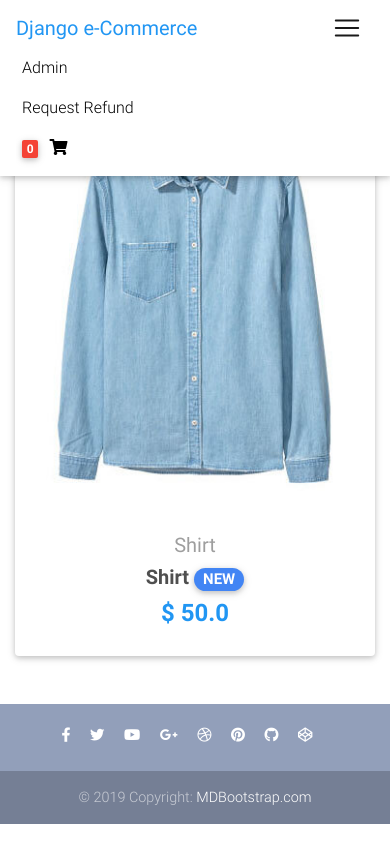
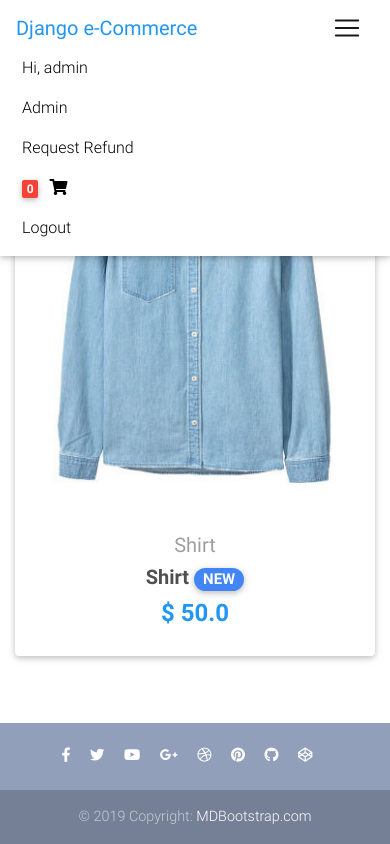
Before and after one commit to hansso16/djecommerce, a Django app: page / in a window 390 px wide, after a click that opens the changed part. Run offline with Django 3.2, Linux system fonts and the light colour scheme; a user stored in the database is signed in; data comes from the database, SQL or seed files in the repository; some libraries are stand-ins or nearby versions.

Commit message:
Merge branch 'master' of https://github.com/hansso16/djecommerce
UI fixes; UX improvements

```diff
--- a/static/css/style.min.css
+++ b/static/css/style.min.css
@@ -1 +1 @@
-.view,body,html{height:100%}.carousel{height:50%}.carousel .carousel-inner,.carousel .carousel-inner .active,.carousel .carousel-inner .carousel-item{height:100%}@media (max-width:776px){.carousel{height:100%}}.page-footer{background-color:#929FBA}
+.view,body,html{height:100%}.carousel{height:50%}.carousel .carousel-inner,.carousel .carousel-inner .active,.carousel .carousel-inner .carousel-item{height:100%}@media (max-width:776px){.carousel{height:100%}}.page-footer{background-color:#929FBA; position:absolute; bottom:0; width: 100%;}
--- a/templates/account/login.html
+++ b/templates/account/login.html
@@ -12,7 +12,7 @@
     <section class="mb-4">
       <div class="row wow fadeIn">
 
-        <div class="col-6 offset-3">
+        <div class="col-md-6 offset-md-3">
           <h1>{% trans "Sign In" %}</h1>
 
           {% get_providers as socialaccount_providers %}
@@ -45,7 +45,7 @@
             {% if redirect_field_value %}
             <input type="hidden" name="{{ redirect_field_name }}" value="{{ redirect_field_value }}" />
             {% endif %}
-            <a class="btn btn-default" href="{% url 'account_reset_password' %}">{% trans "Forgot Password?" %}</a>
+            <!-- <a class="btn btn-default" href="{% url 'account_reset_password' %}">{% trans "Forgot Password?" %}</a> -->
             <button class="btn btn-primary" type="submit">{% trans "Sign In" %}</button>
           </form>
         </div>
--- a/templates/account/signup.html
+++ b/templates/account/signup.html
@@ -12,7 +12,7 @@
     <section class="mb-4">
       <div class="row wow fadeIn">
 
-        <div class="col-6 offset-3">
+        <div class="col-md-6 offset-md-3">
           <h1>{% trans "Sign Up" %}</h1>
           <p>{% blocktrans %}Already have an account? Then please <a href="{{ login_url }}">sign in</a>.{% endblocktrans %}</p>
 
--- a/templates/footer.html
+++ b/templates/footer.html
@@ -1,5 +1,5 @@
 <!--Footer-->
-<footer class="page-footer text-center font-small wow fadeIn">
+<footer class="footer page-footer text-center font-small wow fadeIn" >
 
     <br class="my-4">
 
--- a/templates/home.html
+++ b/templates/home.html
@@ -43,7 +43,6 @@
 
     </nav> -->
 
-    <!--Section: Products v.3-->
     <section class="text-center mb-4">
 
       <div class="row wow fadeIn">
@@ -51,25 +50,17 @@
         {% for item in object_list %}
         <div class="col-lg-3 col-md-6 mb-4">
 
-          <!--Card-->
           <div class="card">
-
-            <!--Card image-->
             <div class="view overlay">
               <!-- <img src="https://mdbootstrap.com/img/Photos/Horizontal/E-commerce/Vertical/12.jpg" class="card-img-top" alt="">-->
-              <img src="{{ item.image.url}}"  class="card-img-top" alt="{{item.title}}" />
               <a href="{{ item.get_absolute_url }}">
+                <img src="{{ item.image.url}}"  class="card-img-top" alt="{{item.title}}" />
                 <div class="mask rgba-white-slight"></div>
               </a>
             </div>
-            <!--Card image-->
 
-            <!--Card content-->
             <div class="card-body text-center">
-              <!--Category & Title-->
-              <a href="" class="grey-text">
-                <h5>{{item.get_category_display}}</h5>
-              </a>
+              <a href="{{ item.get_absolute_url }}" class="grey-text"><h5>{{item.get_category_display}}</h5></a>
               <h5>
                 <strong>
                   <a href="{{ item.get_absolute_url }}" class="dark-grey-text">{{item.title}}
@@ -81,27 +72,21 @@
               <h4 class="font-weight-bold blue-text">
                 <strong>$
                   {% if item.discount_price %}
-                    {{item.discount_price}}
+                  {{item.discount_price}}
                   {% else %}
-                    {{item.price}}
+                  {{item.price}}
                   {% endif%}
                 </strong>
               </h4>
-
             </div>
-            <!--Card content-->
-
           </div>
-          <!--Card-->
-
         </div>
         {% endfor %}
-      </div>
+        </div>
 
-    </section>
-    <!--Section: Products v.3-->
+      </section>
 
-    <!--Pagination-->
+      <!--Pagination-->
     {% if is_paginated %}
     <nav class="d-flex justify-content-center wow fadeIn">
       <ul class="pagination pg-blue">
--- a/templates/navbar.html
+++ b/templates/navbar.html
@@ -1,62 +1,51 @@
 {% load cart_template_tags %}
-
-<!-- Navbar -->
 <nav class="navbar fixed-top navbar-expand-lg navbar-light white scrolling-navbar">
     <div class="container">
 
-    <!-- Brand -->
     <a class="navbar-brand waves-effect" href="{% url 'core:home'%}"><strong class="blue-text">Django e-Commerce</strong></a>
 
-    <!-- Collapse -->
     <button class="navbar-toggler" type="button" data-toggle="collapse" data-target="#navbarSupportedContent"
         aria-controls="navbarSupportedContent" aria-expanded="false" aria-label="Toggle navigation">
         <span class="navbar-toggler-icon"></span>
     </button>
 
-    <!-- Links -->
     <div class="collapse navbar-collapse" id="navbarSupportedContent">
 
         <!-- Left -->
         <ul class="navbar-nav mr-auto">
-        <!-- <li class="nav-item active">
-            <a class="nav-link waves-effect" href="{% url 'core:home'%}">Home
-                <span class="sr-only">(current)</span></a>
-        </li> -->
-        <!-- <li class="nav-item"><a class="nav-link waves-effect" href="{% url 'core:checkout'%}">Checkout</a></li> -->
+        {% if request.user.is_authenticated %}
+        <li class="nav-item"><span class="nav-link">Hi, {{request.user.username}}</span></li>
         {% if request.user.is_superuser %}
         <li class="nav-item"><a class="nav-link waves-effect" href="{% url 'admin:index'%}" target="_blank">Admin</a></li>
         {% endif %}
-        {% if request.user.is_authenticated %}
         <li class="nav-item"><a class="nav-link waves-effect" href="{% url 'core:request-refund'%}">Request Refund</a></li>
         {% endif %}
         <!-- <li class="nav-item"><a class="nav-link waves-effect" href="{% url 'core:stripe'%}">Stripe</a></li> -->
         </ul>
 
         <!-- Right -->
-        <ul class="navbar-nav nav-flex-icons">
+        <ul class="navbar-nav">
         {% if request.user.is_authenticated %}
             <li class="nav-item">
                 <a class="nav-link waves-effect" href="{% url 'core:order-summary' %}">
-                <span class="badge red z-depth-1 mr-1"> {{ request.user|cart_item_count }} </span>
-                <i class="fas fa-shopping-cart"></i>
-                <span class="clearfix d-none d-sm-inline-block"> Cart </span>
+                    <span class="badge red z-depth-1 mr-1"> {{ request.user|cart_item_count }} </span>
+                    <i class="fas fa-shopping-cart"></i>
+                    <span class="clearfix d-none d-sm-inline-block"> Cart </span>
                 </a>
             </li>
             <li class="nav-item">
-                <a class="nav-link waves-effect" href="{% url 'account_logout'%}">
-                <span class="clearfix d-none d-sm-inline-block"> Logout </span>
-                </a>
+                <form method="post" action="{% url 'account_logout' %}" id="logout_form">
+                    {% csrf_token %}
+                    <a type="submit" class="nav-link waves-effect" id='logout_button' onclick="document.getElementById('logout_form').submit();">Logout</a>
+                </form>
+                <!-- <a class="nav-link waves-effect" href="{% url 'account_logout'%}">Logout</a> -->
             </li>
         {% else %}
             <li class="nav-item">
-                <a class="nav-link waves-effect" href="{% url 'account_login'%}">
-                <span class="clearfix d-none d-sm-inline-block"> Login </span>
-                </a>
+                <a class="nav-link waves-effect" href="{% url 'account_login'%}">Login</a>
             </li>
             <li class="nav-item">
-                <a class="nav-link waves-effect" href="{% url 'account_signup'%}">
-                <span class="clearfix d-none d-sm-inline-block"> Signup </span>
-                </a>
+                <a class="nav-link waves-effect" href="{% url 'account_signup'%}">Signup</a>
             </li>
         {%endif%}
         </ul>
@@ -65,4 +54,3 @@
 
     </div>
 </nav>
-<!-- Navbar -->
```
Also changed, not shown: templates/order_summary.html (+4 -4 lines), templates/payment.html (+25 -25 lines).
